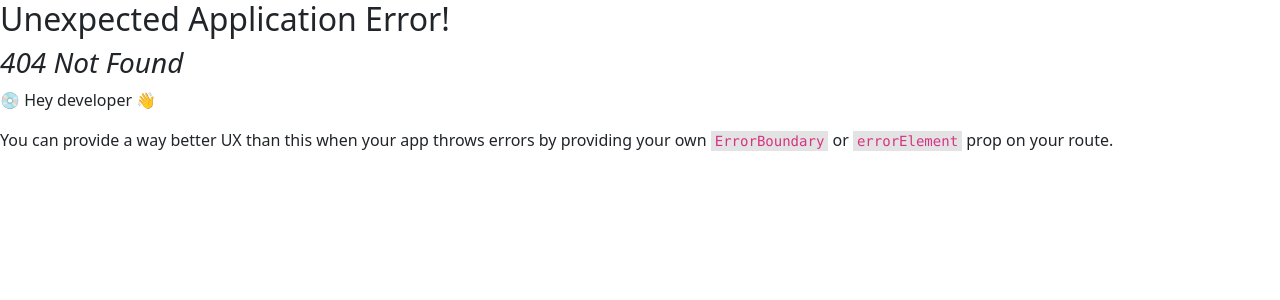
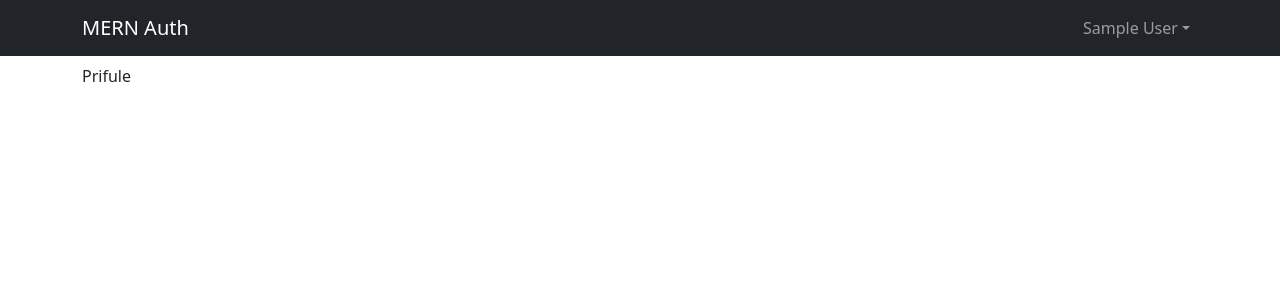
Before and after one commit to Anton-Vlad/mern-auth-2024, a React (Vite) app in the folder frontend/: page /profile in a window 1280 px wide. Before the commit this address had no page. Shown: the top 300 px of the page. Built offline with nearby package versions, Linux system fonts and the light colour scheme; sample sign-in values are in the browser's storage.

Commit message:
Private Routes added

```diff
--- /dev/null
+++ b/frontend/src/components/PrivateRoute.jsx
@@ -0,0 +1,9 @@
+import { Navigate, Outlet } from "react-router-dom";
+import { useSelector } from "react-redux";
+
+const PrivateRoute = () => {
+    const { userInfo } = useSelector((state) => state.auth);
+    return userInfo ? <Outlet /> : <Navigate to='/login' replace />;
+};
+
+export default PrivateRoute;
--- a/frontend/src/main.jsx
+++ b/frontend/src/main.jsx
@@ -10,6 +10,8 @@
 import HomeScreen from './screens/HomeScreen.jsx';
 import LoginScreen from './screens/LoginScreen.jsx';
 import RegisterScreen from './screens/RegisterScreen.jsx';
+import ProfileScreen from './screens/ProfileScreen.jsx';
+import PrivateRoute from './components/PrivateRoute.jsx';
 
 const router = createBrowserRouter(
   createRoutesFromElements(
@@ -17,6 +19,10 @@
       <Route index={true} path='/' element={ <HomeScreen/> }/>
       <Route path='/login' element={ <LoginScreen/> }/>
       <Route path='/register' element={ <RegisterScreen/> }/>
+      {/* Private Routes in here */}
+      <Route path='' element={ <PrivateRoute /> }>
+        <Route path='/profile' element={ <ProfileScreen/> }/>
+      </Route>
     </Route>
   )
 )
--- /dev/null
+++ b/frontend/src/screens/ProfileScreen.jsx
@@ -0,0 +1,7 @@
+const Profile = () => {
+    return (<>
+    Prifule
+    </>)
+}
+
+export default Profile;
```
